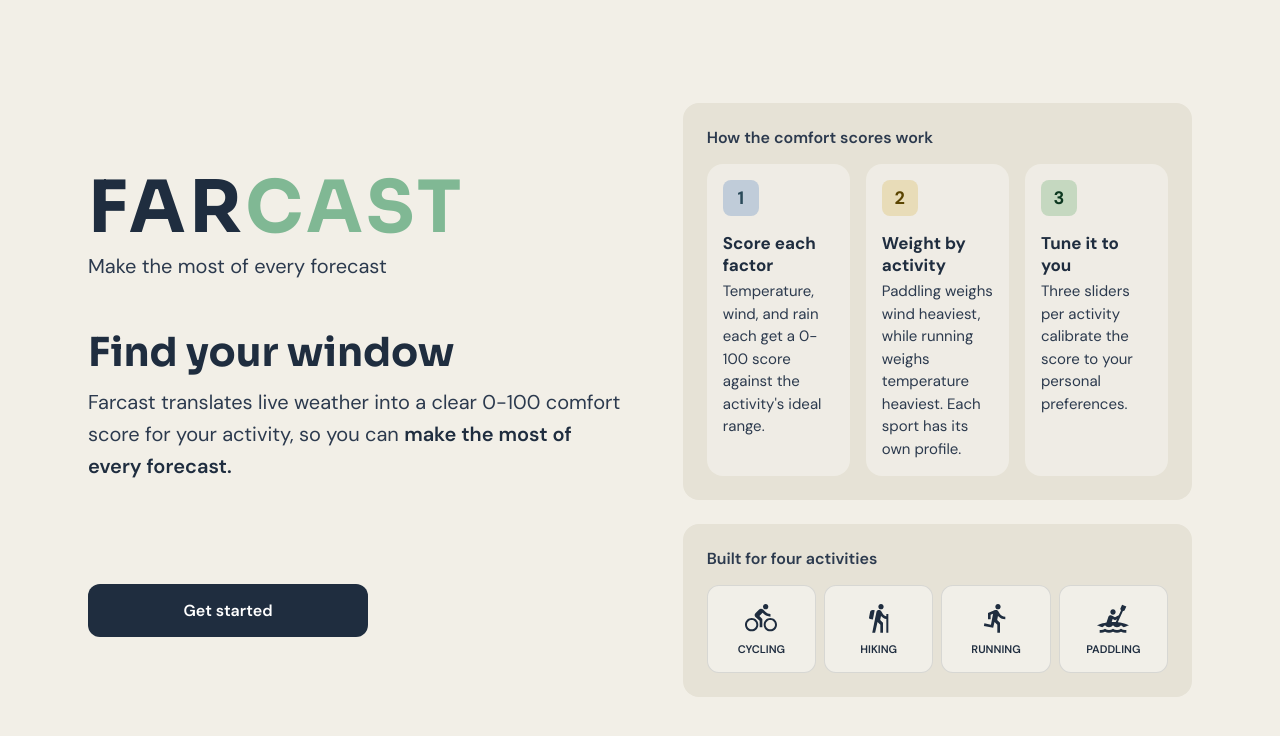
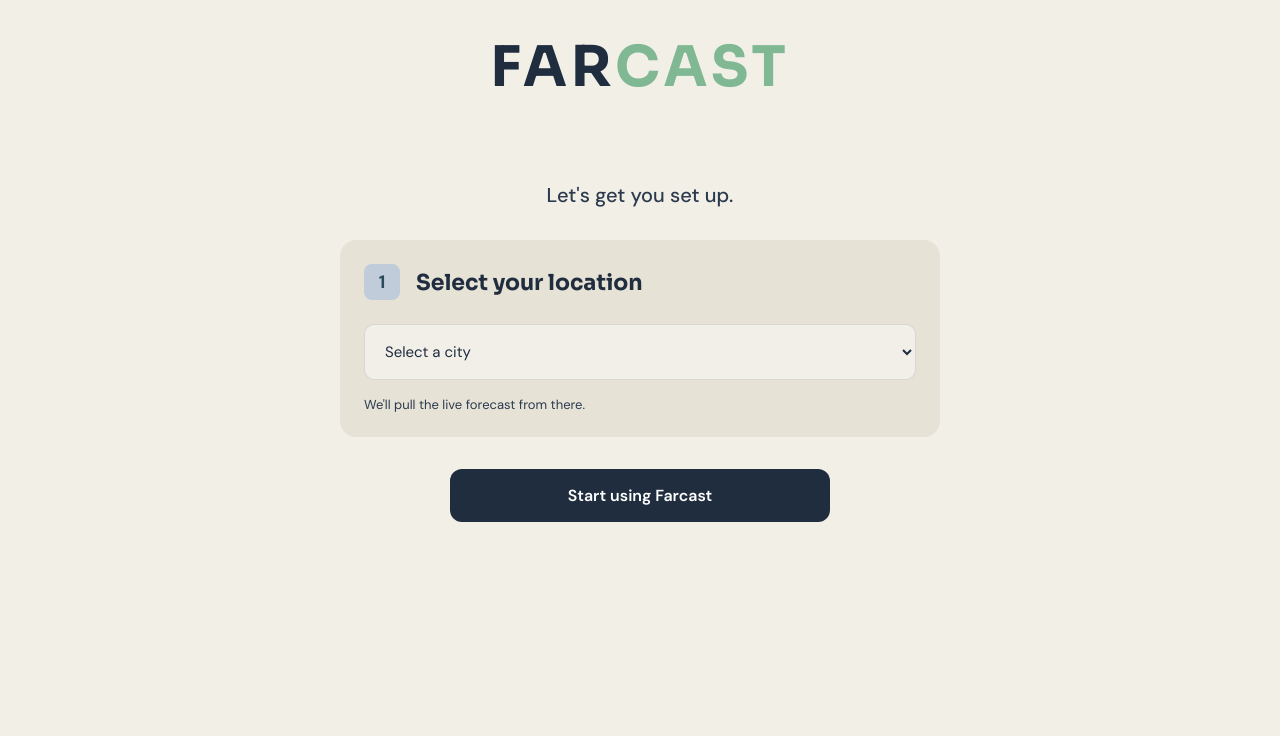
Before and after one commit to noagortler/Farcast, a React (Vite) app: page / in a window 1280 px wide. Shown: the top 736 px of the page. Built offline with nearby package versions, Linux system fonts and the light colour scheme.

Commit message:
remove welcome page, route first time users to onboarding

```diff
--- a/src/App.jsx
+++ b/src/App.jsx
@@ -1,13 +1,12 @@
 import { useState } from 'react'
-import Welcome from './components/Welcome'
 import Onboarding from './components/Onboarding'
 import Home from './components/Home'
 import Settings from './components/Settings'
 
 function App() {
-  const [page, setPage] = useState('welcome')
+  const savedLocation = localStorage.getItem('farcast_location')
+  const [page, setPage] = useState(savedLocation ? 'home' : 'onboarding')
 
-  if (page === 'welcome') return <Welcome setPage={setPage} />
   if (page === 'onboarding') return <Onboarding setPage={setPage} />
   if (page === 'home') return <Home setPage={setPage} />
   if (page === 'settings') return <Settings setPage={setPage} />
--- a/src/components/Welcome.jsx
+++ /dev/null
@@ -1,91 +0,0 @@
-import DirectionsBikeIcon from '@mui/icons-material/DirectionsBike'
-import HikingIcon from '@mui/icons-material/Hiking'
-import DirectionsRunIcon from '@mui/icons-material/DirectionsRun'
-import RowingIcon from '@mui/icons-material/Kayaking'
-
-function Welcome({ setPage }) {
-    return (
-        <div className="welcome">
-
-            <div className="welcome-left">
-                <div className="welcome-hero">
-                    <h1 className="wordmark"><span className="far">FAR</span><span className="cast">CAST</span></h1>
-                    <p className="tagline">Make the most of every forecast</p>
-                </div>
-
-                <div className="welcome-body">
-                    <h2 className="welcome-heading">Find your window</h2>
-                    <p className="welcome-description">Farcast translates live weather into a clear 0-100 comfort score for
-                        your activity, so you can <span>make the most of every forecast.</span></p>
-                </div>
-            </div>
-
-            <div className="welcome-cards">
-
-                <div className="welcome-card welcome-card-dark">
-                    <p className="card-label">How the comfort scores work</p>
-
-                    <div className="steps">
-                        <div className="step">
-                            <div className="step-number step-1">1</div>
-                            <div className="step-content">
-                                <h3>Score each factor</h3>
-                                <p>Temperature, wind, and rain each get a 0-100 score against the activity's ideal range.</p>
-                            </div>
-                        </div>
-
-                        <div className="step">
-                            <div className="step-number step-2">2</div>
-                            <div className="step-content">
-                                <h3>Weight by activity</h3>
-                                <p>Paddling weighs wind heaviest, while running weighs temperature heaviest. Each sport has its own profile.</p>
-                            </div>
-                        </div>
-
-                        <div className="step">
-                            <div className="step-number step-3">3</div>
-                            <div className="step-content">
-                                <h3>Tune it to you</h3>
-                                <p>Three sliders per activity calibrate the score to your personal preferences.</p>
-                            </div>
-                        </div>
-                    </div>
-                </div>
-
-                <div className="welcome-card welcome-card-dark">
-                    <p className="card-label">Built for four activities</p>
-
-                    <div className="activity-grid">
-                        <div className="activity-item">
-                            <DirectionsBikeIcon style={{ fontSize: 32, color: 'var(--dark-navy)' }} />
-                            <span>CYCLING</span>
-                        </div>
-
-                        <div className="activity-item">
-                            <HikingIcon style={{ fontSize: 32, color: 'var(--dark-navy)' }} />
-                            <span>HIKING</span>
-                        </div>
-
-                        <div className="activity-item">
-                            <DirectionsRunIcon style={{ fontSize: 32, color: 'var(--dark-navy)' }} />
-                            <span>RUNNING</span>
-                        </div>
-
-                        <div className="activity-item">
-                            <RowingIcon style={{ fontSize: 32, color: 'var(--dark-navy)' }} />
-                            <span>PADDLING</span>
-                        </div>
-                    </div>
-                </div>
-
-            </div>
-
-            <button className="btn-primary" onClick={() => setPage('onboarding')}>
-                Get started
-            </button>
-
-        </div>
-    )
-}
-
-export default Welcome
```
